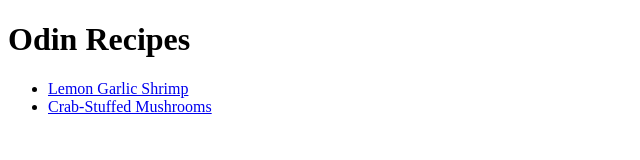
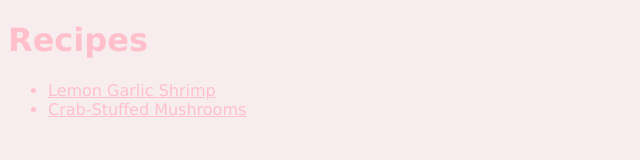
Before and after one commit to ajkang1/odin-recipes, a plain HTML site: page index.html in a window 1280 px wide. Shown: the whole page, without its empty margins (0-640 px from the left). Drawn offline with Linux system fonts and the light colour scheme.

Commit message:
added stylesheet to html files

```diff
--- a/index.html
+++ b/index.html
@@ -2,11 +2,12 @@
 <html lang = "en">
     <head>
         <meta charset = "utf-8">
-        <title>Odin Recipes</title>
+        <link rel = "stylesheet" href = "/recipes/style.css">
+        <title>Recipes Project</title>
     </head>
     <body>
-        <h1>Odin Recipes</h1>
-        <ul>
+        <h1>Recipes</h1>
+        <ul class = "contents">
             <li><a href = "recipes/lemonShrimp.html">Lemon Garlic Shrimp</a></li>
             <li><a href = "recipes/crab.html">Crab-Stuffed Mushrooms</a></li>
         </ul>
--- /dev/null
+++ b/recipes/style.css
@@ -0,0 +1,9 @@
+*{
+    font-family:'Lucida Sans', 'Lucida Sans Regular', 'Lucida Grande', 'Lucida Sans Unicode', Geneva, Verdana, sans-serif;
+    background-color: rgb(247, 236, 238);
+    color: pink;
+}
+
+#ingredients, a{
+    color: pink;
+}
```
Also changed, not shown: recipes/crab.html (+2 -1 lines), recipes/lemonShrimp.html (+2 -1 lines).
